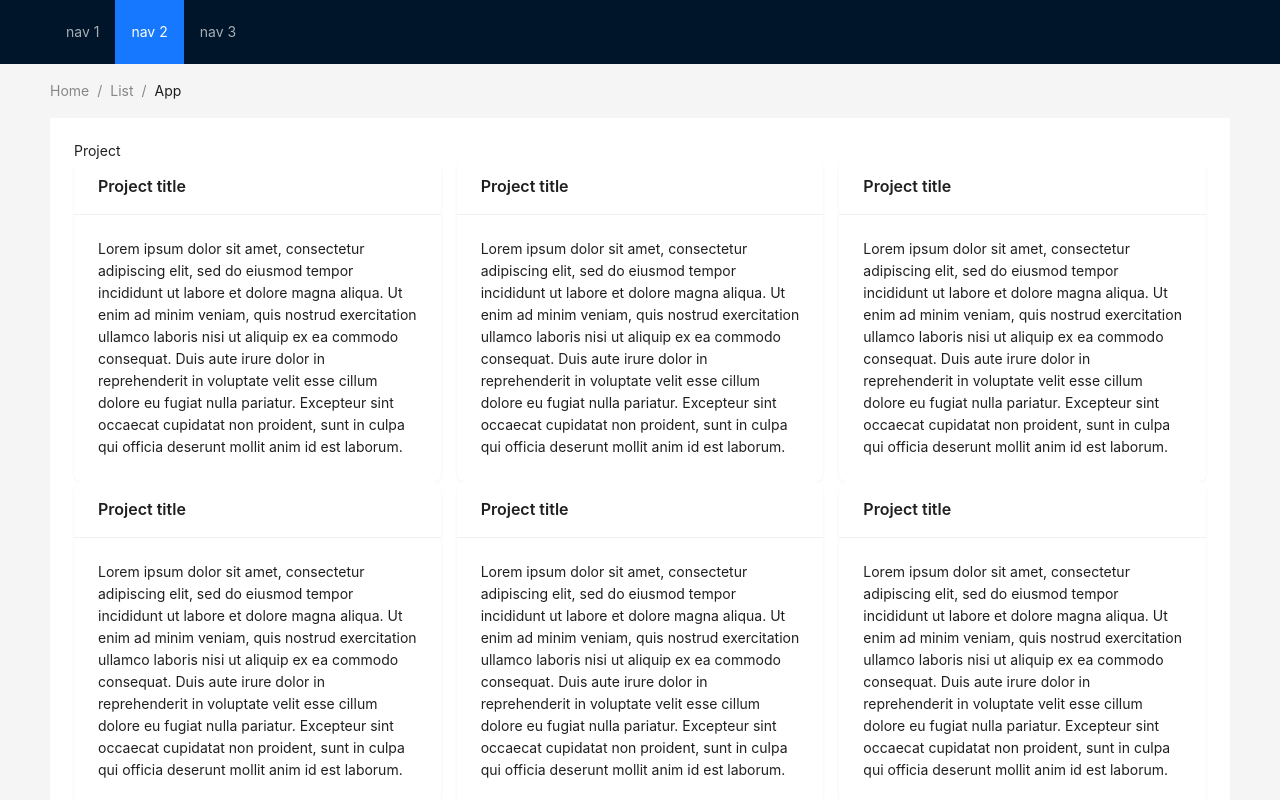
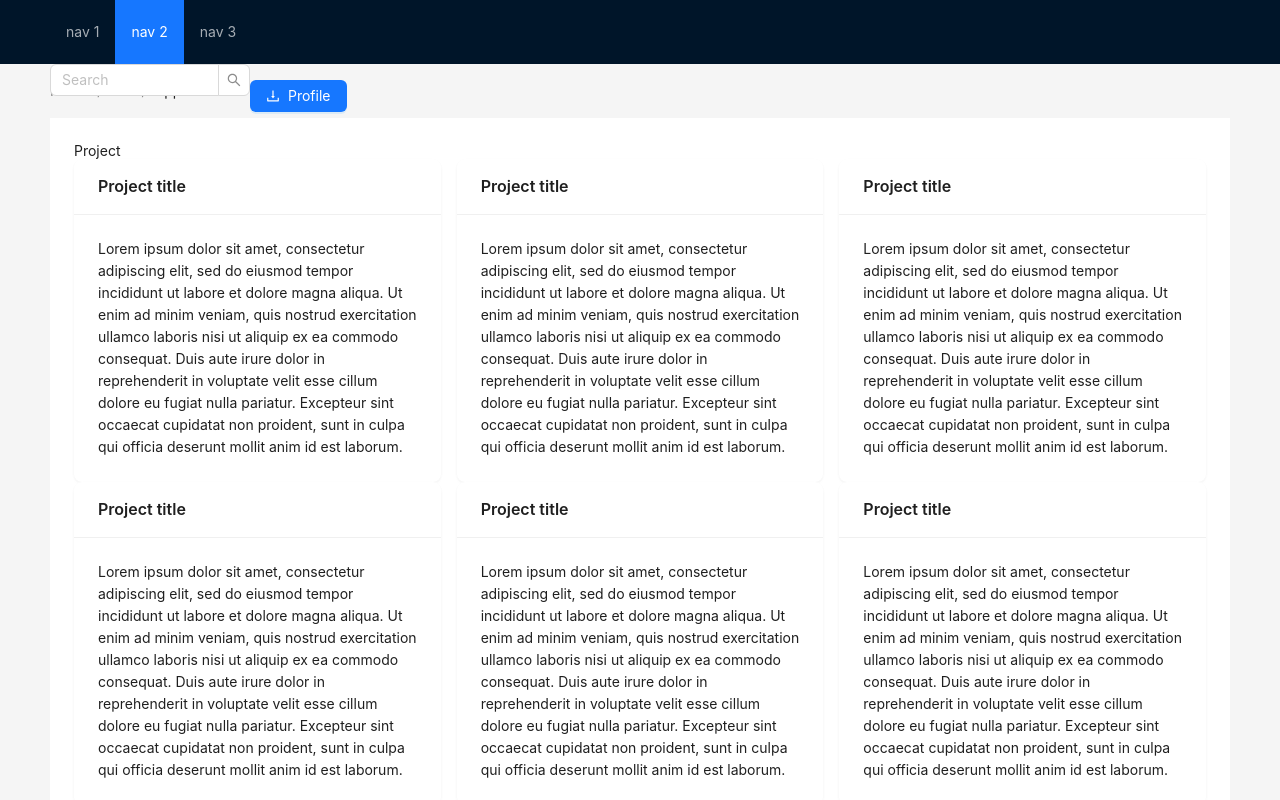
Before and after one commit to foadshariat7/IdeaFactory, a React (Vite) app in the folder idea-factory/: page /landing in a window 1280 px wide. Shown: the top 800 px of the page. Built offline with nearby package versions, Linux system fonts and the light colour scheme.

Commit message:
searchbar and profile button

```diff
--- a/idea-factory/src/MainPage.jsx
+++ b/idea-factory/src/MainPage.jsx
@@ -1,7 +1,10 @@
-import { Breadcrumb, Layout, Menu, theme } from 'antd';
+import { Breadcrumb, Layout, Menu, theme, Input, Button } from 'antd';
+import { DownloadOutlined } from '@ant-design/icons';
+import { NavLink } from 'react-router-dom'
 import ProjectRow from './components/ProjectRow';
 import { Pagination } from 'antd';
 const { Header, Content, Footer } = Layout;
+const { Search } = Input;
 
 const MainPage = () => {
   const {
@@ -9,6 +12,7 @@ const MainPage = () => {
   } = theme.useToken();
   return (
     <Layout className="layout">
+
       <Header>
         <div className="logo"></div>
         <Menu
@@ -23,6 +27,12 @@ const MainPage = () => {
             };
           })}
         />
+        <Search placeholder='Search' allowClear onSearch={onSearch} style={{ width: 200 }}/>
+        <NavLink to={"/userProfile"}>
+          <Button type="primary" icon={<DownloadOutlined />} size={20}>
+            Profile
+          </Button>
+        </NavLink>
       </Header>
       <Content
         style={{
@@ -70,4 +80,6 @@ const MainPage = () => {
   );
 };
 
+const onSearch = value => alert(value);
+
 export default MainPage;
```
